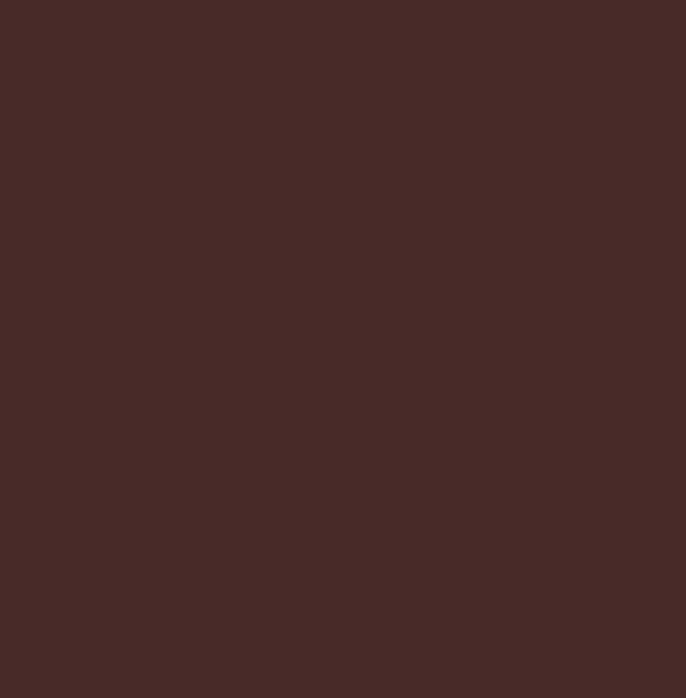
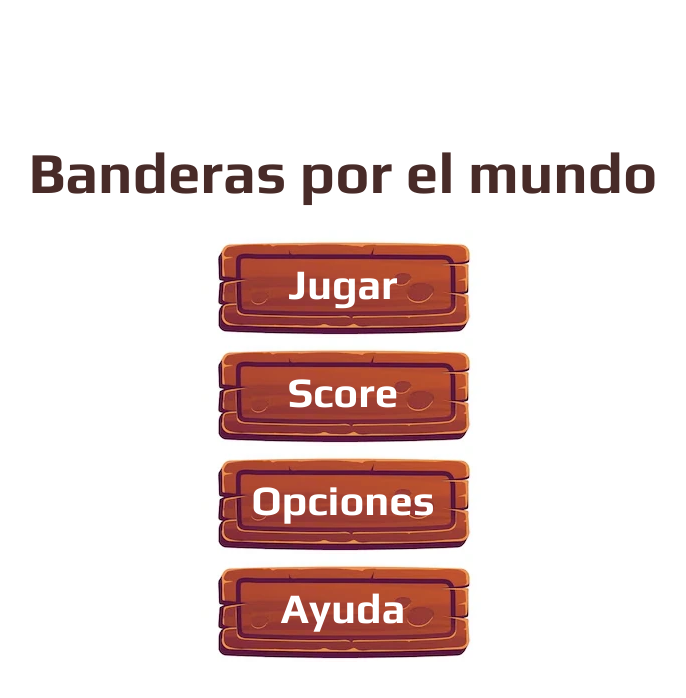
Before and after one commit to Javiuty/banderasJs, a website built with Vite: page front/index.html in a window 1280 px wide. Shown: the whole page, without its empty margins (297-983 px from the left). Built offline with nearby package versions, Linux system fonts and the light colour scheme.

Commit message:
feat: menu

```diff
--- a/front/index.html
+++ b/front/index.html
@@ -8,6 +8,31 @@
     <title>Banderas por el mundo</title>
   </head>
   <body>
+    <h1>Banderas por el mundo</h1>
+    <section class="menu-container">
+      <div class="menu-container-btn">
+        <h3>Jugar</h3>
+      </div>
+      <div class="menu-container-btn">
+        <h3>Score</h3>
+      </div>
+      <div class="menu-container-btn">
+        <h3>Opciones</h3>
+      </div>
+      <div id="help-btn" class="menu-container-btn">
+        <h3>Ayuda</h3>
+      </div>
+    </section>
+
+    <dialog id="help-modal" role="dialog" aria-modal="true">
+      <h4>Ayuda</h4>
+      <div>
+        <p id="close-btn">X</p>
+        <div class="backdrop">
+          Hola
+        </div>
+      </div>
+    </dialog>
 
     <script type="module" src="/main.js"></script>
   </body>
--- a/front/main.js
+++ b/front/main.js
@@ -1,4 +1,19 @@
 import flags from './data/flags.json'
+
+// DOM
+const $helpModal = document.querySelector('#help-modal')
+const $helpBtn = document.querySelector('#help-btn')
+const $closeBtn = document.querySelector('#close-btn')
+
+// Event Listeners
+$helpBtn.addEventListener('click', () => {
+  $helpModal.showModal()
+})
+
+$closeBtn.addEventListener('click', () => {
+  $helpModal.close()
+})
+
 /*
 const img = document.createElement('img')
 const p = document.createElement('p')
--- a/front/styles.css
+++ b/front/styles.css
@@ -15,19 +15,56 @@ html {
 }
 
 body {
-  background-color: #482B28;
+  background-color: #FFFFFF;
   font-family: "Play", sans-serif;
+  width: 100vw;
+  height: 100vh;
+
+  display: flex;
+  flex-direction: column;
+  row-gap: 24px;
+  justify-content: center;
+  align-items: center;
 }
 
-img {
-  border: 4px solid black;
+h1 {
+  color: #482B28;
+  font-size: 58px;
 }
 
-.hidden {
-  display: none;
+.menu-container {
+  display: flex;
+  flex-direction: column;
 }
 
-.title {
-  font-size: 28px;
-  font-weight: bold;
+.menu-container-btn {
+  background: url('./assets/wooden-btn.webp');
+  height: 108px;
+  width: 285px;
+  display: flex;
+  justify-content: center;
+  align-items: center;
+  cursor: pointer;
+  transition: transform .1s ease-in;
+
+  &:hover {
+    transform: translateY(2px);
+  }
+
+  &:active {
+    transform: translateY(0px);
+  }
+
+  h3 {
+    font-size: 42px;
+    color: #FFF;
+  }
 }
+
+#help-modal {
+  margin: 20% auto;
+  background-color: #FFF;
+  width: 450px;
+  height: 400px;
+  border: 2px solid red;
+}
```
Also changed, not shown: front/assets/bg-main.jpeg (added), front/assets/wooden-btn.webp (added).
